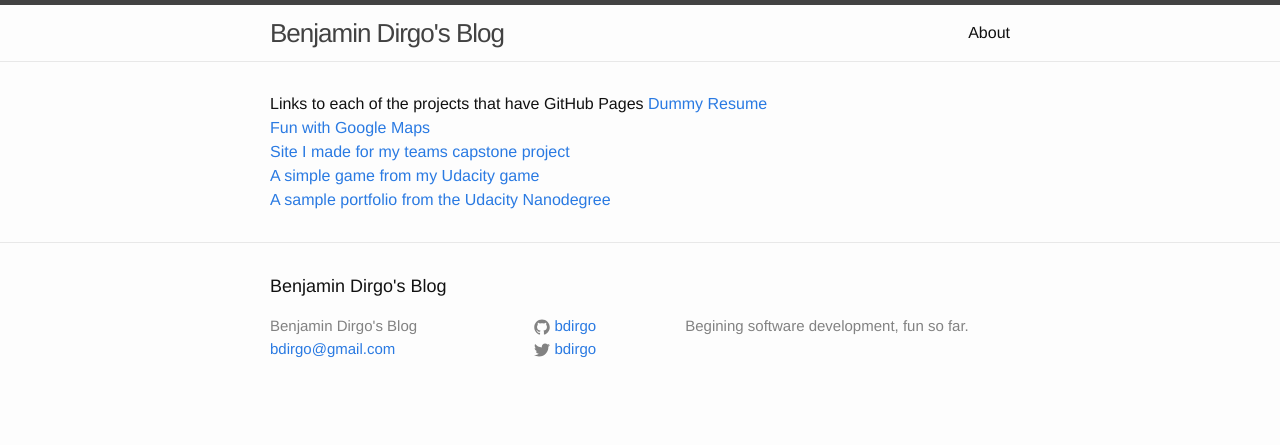
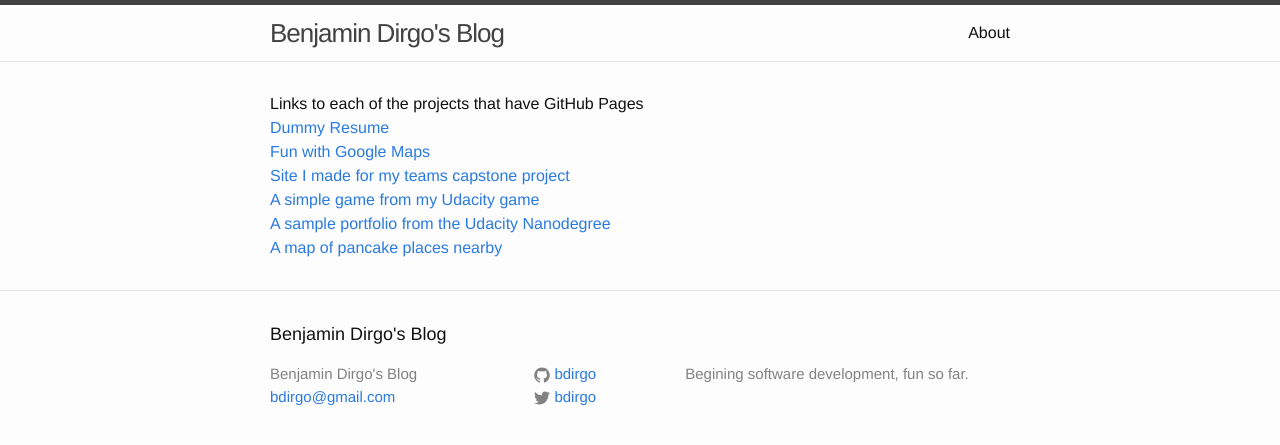
Before and after one commit to bdirgo/bdirgo.github.io, a Jekyll site: the page built from about/index.html, in a window 1280 px wide. Shown: the top 445 px of the page. Built offline with Jekyll 4.4.1, drawn with Linux system fonts in a browser that asks for light colours.

Commit message:
Add link tothe about page

```diff
--- a/about/index.html
+++ b/about/index.html
@@ -2,7 +2,7 @@
 layout: default
 ---
 Links to each of the projects that have GitHub Pages
-
+<br>
 <a href="//bdirgo.github.io/frontend-nanodegree-resume">Dummy Resume</a>
 <br>
 <a href="//bdirgo.github.io/opelJSON">Fun with Google Maps</a>
@@ -12,3 +12,5 @@ Links to each of the projects that have GitHub Pages
 <a href="//bdirgo.github.io/frontend-nanodegree-arcade-game">A simple game from my Udacity game</a>
 <br>
 <a href="//bdirgo.github.io/frontend-nanodegree-mobile-portfolio">A sample portfolio from the Udacity Nanodegree</a>
+<br>
+<a href="//bdirgo.github.io/frontend-nanodegree-neighborhood-map">A map of pancake places nearby</a>
```
